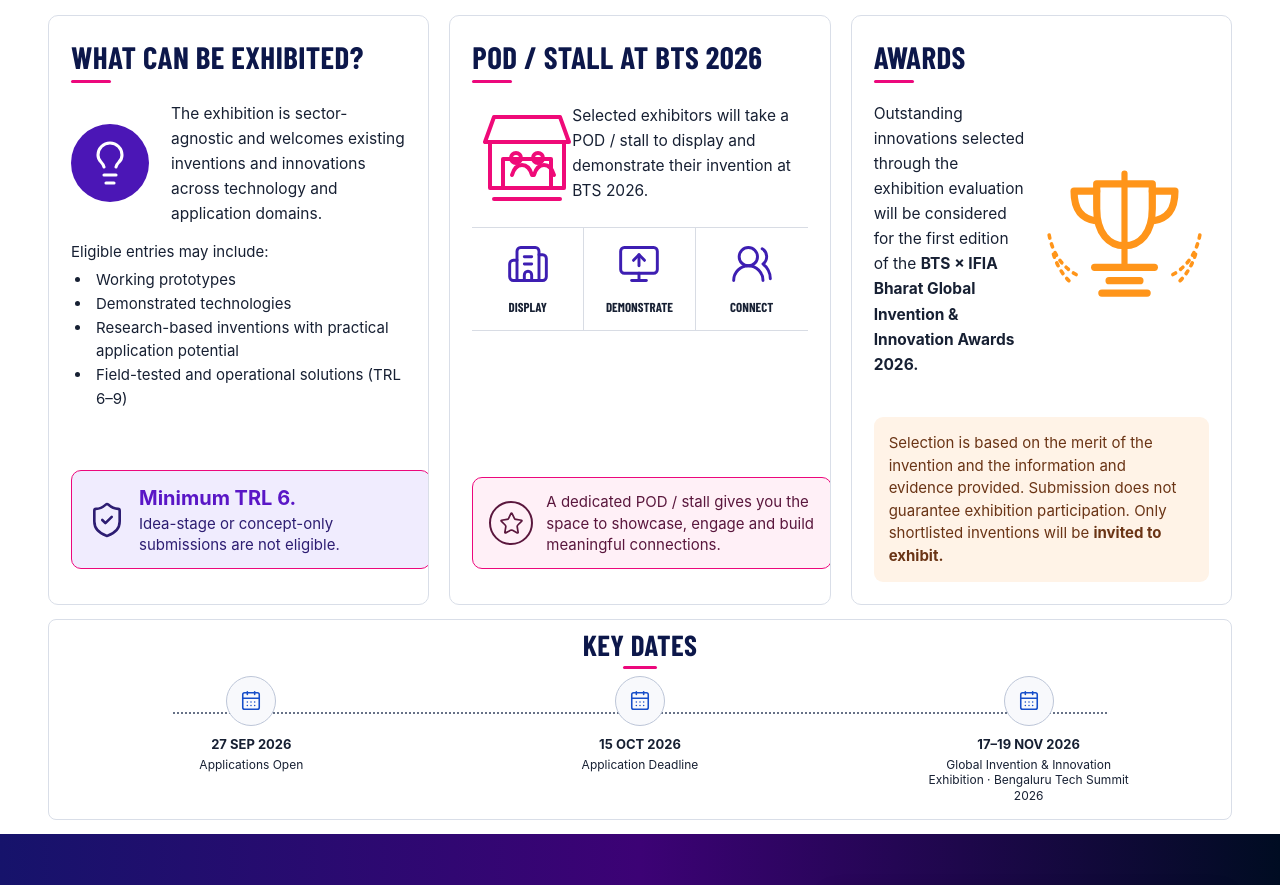
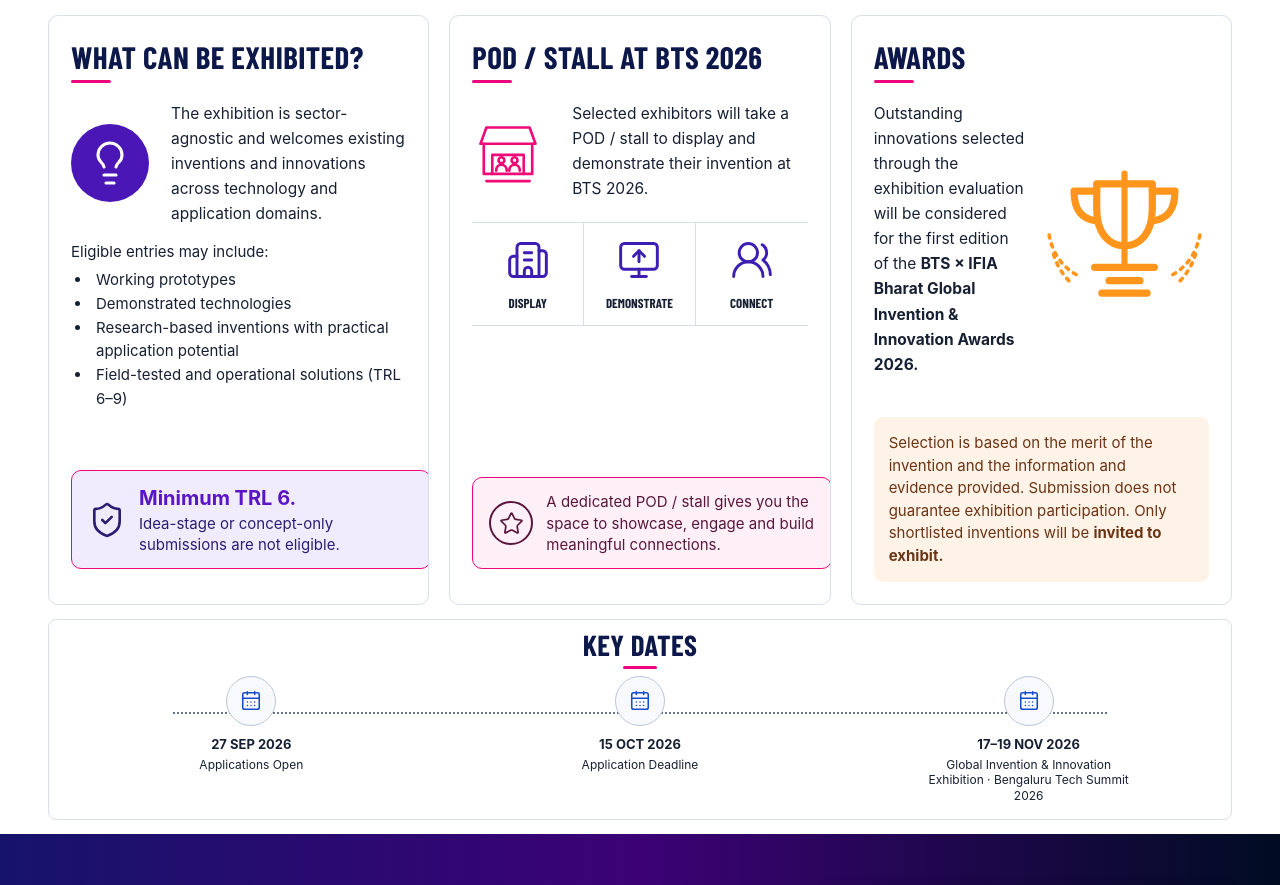
Before and after one commit to hhosting18-alt/bts-ifia-bharat-microsite, a React (Vite) app: page /exhibition in a window 1280 px wide. Shown: the part 896-1781 px from the top of the page. Built offline with nearby package versions, Linux system fonts and the light colour scheme; a web font is replaced by a local one.

Commit message:
Match POD/STALL icon size and colour on desktop and mobile

```diff
--- a/src/pages/Exhibition.tsx
+++ b/src/pages/Exhibition.tsx
@@ -32,7 +32,7 @@
         <div className="white-card exhibit-card">
           <SectionTitle>POD / STALL AT BTS 2026</SectionTitle>
           <div className="lead-row lead-row-stall">
-            <div className="stall-illustration" aria-hidden="true"><svg viewBox="0 0 110 100" role="img"><g fill="none" stroke="currentColor" stroke-width="4" stroke-linecap="round" stroke-linejoin="round"><path d="M13 39h84L88 14H22z"/><path d="M18 39v46h74V39"/><path d="M31 85V56h48v29"/><path d="M22 96h66"/><circle cx="44" cy="55" r="5"/><circle cx="66" cy="55" r="5"/><path d="M40 72c2-7 6-10 10-10s8 3 10 10M62 72c2-7 6-10 10-10s8 3 10 10"/></g></svg></div>
+            <div className="stall-illustration" aria-hidden="true"><svg viewBox="0 0 110 100" role="img"><g fill="none" stroke="currentColor" stroke-width="4" stroke-linecap="round" stroke-linejoin="round"><path d="M13 39h84L88 14H22z"/><path d="M18 39v46h74V39"/><path d="M31 85V56h48v29"/><path d="M22 96h66"/><circle cx="45" cy="64" r="4.5"/><circle cx="65" cy="64" r="4.5"/><path d="M37 80c0-6 4-9 8-9s8 3 8 9M57 80c0-6 4-9 8-9s8 3 8 9"/></g></svg></div>
             <p>Selected exhibitors will take a POD / stall to display and demonstrate their invention at BTS 2026.</p>
           </div>
           <div className="display-grid"><MiniUse icon={<Building2/>} text="DISPLAY"/><MiniUse icon={<MonitorUp/>} text="DEMONSTRATE"/><MiniUse icon={<UsersRound/>} text="CONNECT"/></div>
--- a/src/styles/global.css
+++ b/src/styles/global.css
@@ -361,9 +361,9 @@
   .exhibition-page .trl-callout svg{width:38px;height:38px;stroke-width:1.65}
   .exhibition-page .trl-callout strong{font-size:20px}
 
-  .exhibition-page .lead-row-stall{grid-template-columns:110px 1fr;gap:16px;margin-bottom:12px}
-  .exhibition-page .stall-illustration{color:#ef0a78;display:grid;place-items:center;width:110px;height:105px}
-  .exhibition-page .stall-illustration svg{width:110px;height:100px;stroke-width:1.5}
+  .exhibition-page .lead-row-stall{grid-template-columns:72px 1fr;gap:14px;align-items:center;margin-bottom:12px}
+  .exhibition-page .stall-illustration{color:#ef0a78;display:grid;place-items:center;width:72px;height:66px}
+  .exhibition-page .stall-illustration svg{width:72px;height:66px;display:block}
   .exhibition-page .display-grid{margin:8px 0 14px;min-height:104px;border-top:1px solid #d8dce4;border-bottom:1px solid #d8dce4}
   .exhibition-page .mini-use{padding:13px 4px;display:flex;flex-direction:column;align-items:center;justify-content:center}
   .exhibition-page .mini-use:not(:last-child){border-right:1px solid #d8dce4}
@@ -861,3 +861,10 @@
 
 /* Challenge key dates — 4 steps */
 @media (min-width:821px){.challenge-page .timeline.five{grid-template-columns:repeat(4,1fr)}.challenge-page .timeline.five:before{left:12.5%;right:12.5%}}
+
+/* Exhibition POD / STALL icon — mobile sizing fix */
+@media (max-width:820px){
+  .exhibition-page .lead-row-stall{display:grid;grid-template-columns:72px 1fr;gap:14px;align-items:center;margin-bottom:12px}
+  .exhibition-page .stall-illustration{color:#ef0a78;display:grid;place-items:center;width:72px;height:66px}
+  .exhibition-page .stall-illustration svg{width:72px;height:66px;display:block}
+}
```
